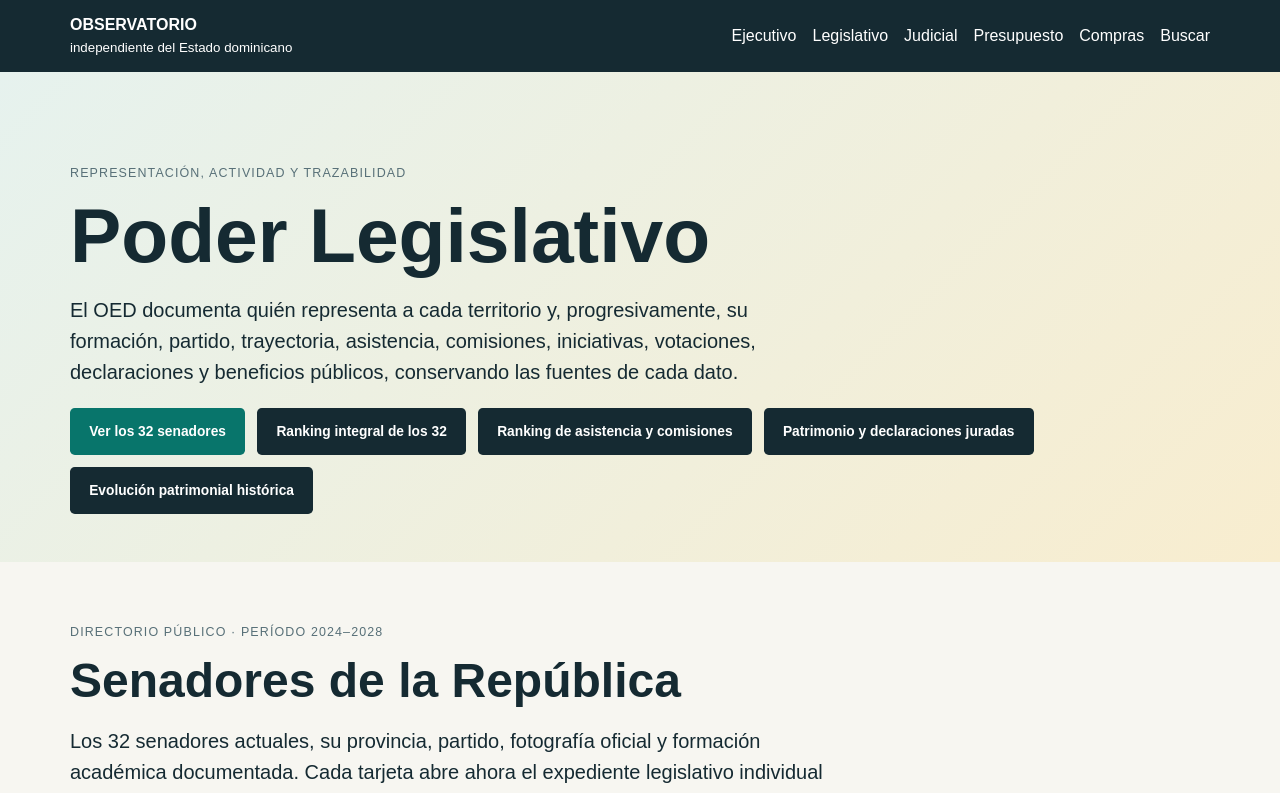
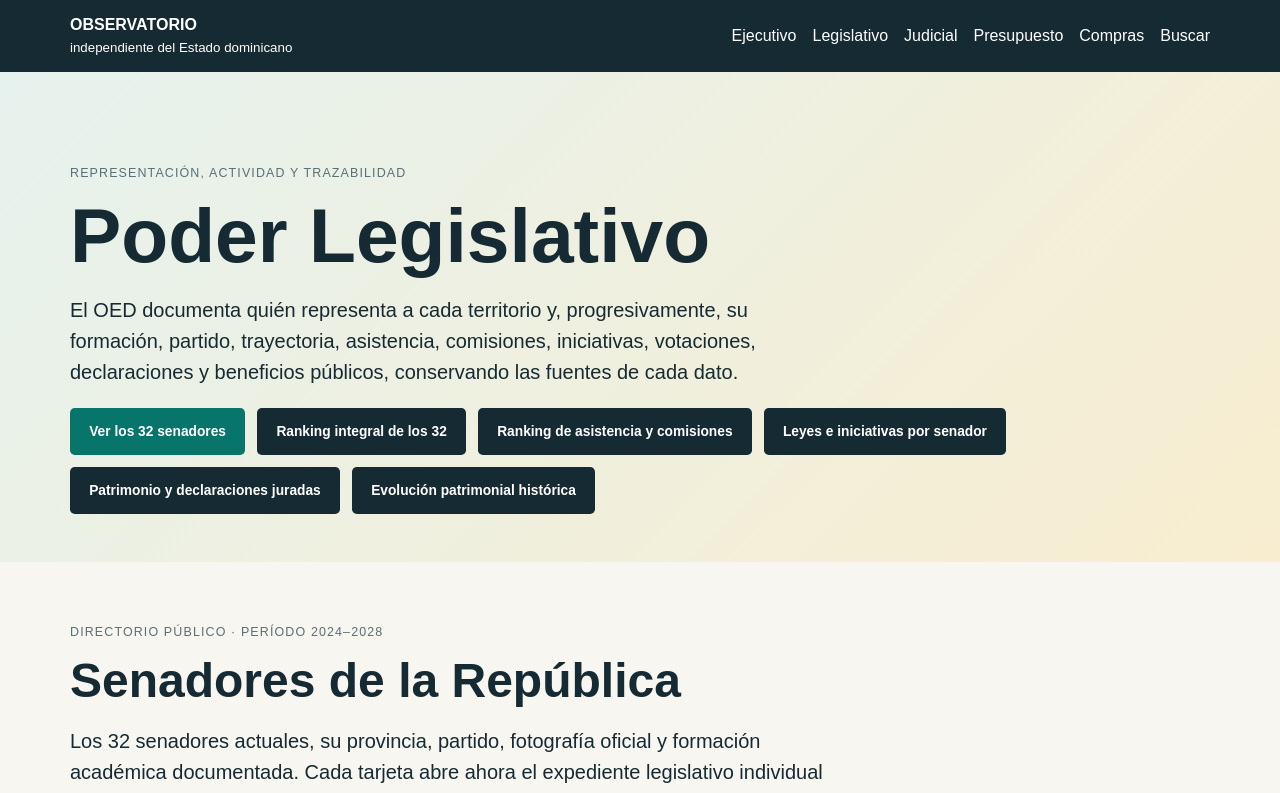
Before and after one commit to carloscheco-cloud/observatorio-do, a Next.js app in the folder frontend/: page /poder-legislativo in a window 1280 px wide. Shown: the top 793 px of the page. Built offline with nearby package versions, Linux system fonts and the light colour scheme; no server answers.

Commit message:
Link Senate legislative production inventory

```diff
--- a/frontend/app/poder-legislativo/page.tsx
+++ b/frontend/app/poder-legislativo/page.tsx
@@ -33,6 +33,7 @@ export default async function LegislativeBranchPage({
             <a className="button" href="#senadores">Ver los 32 senadores</a>
             <Link className="button secondary" href="/poder-legislativo/ranking-integral">Ranking integral de los 32</Link>
             <Link className="button secondary" href="/poder-legislativo/asistencia">Ranking de asistencia y comisiones</Link>
+            <Link className="button secondary" href="/poder-legislativo/produccion-legislativa">Leyes e iniciativas por senador</Link>
             <Link className="button secondary" href="/poder-legislativo/patrimonio">Patrimonio y declaraciones juradas</Link>
             <Link className="button secondary" href="/poder-legislativo/patrimonio/evolucion">Evolución patrimonial histórica</Link>
           </p>
```
